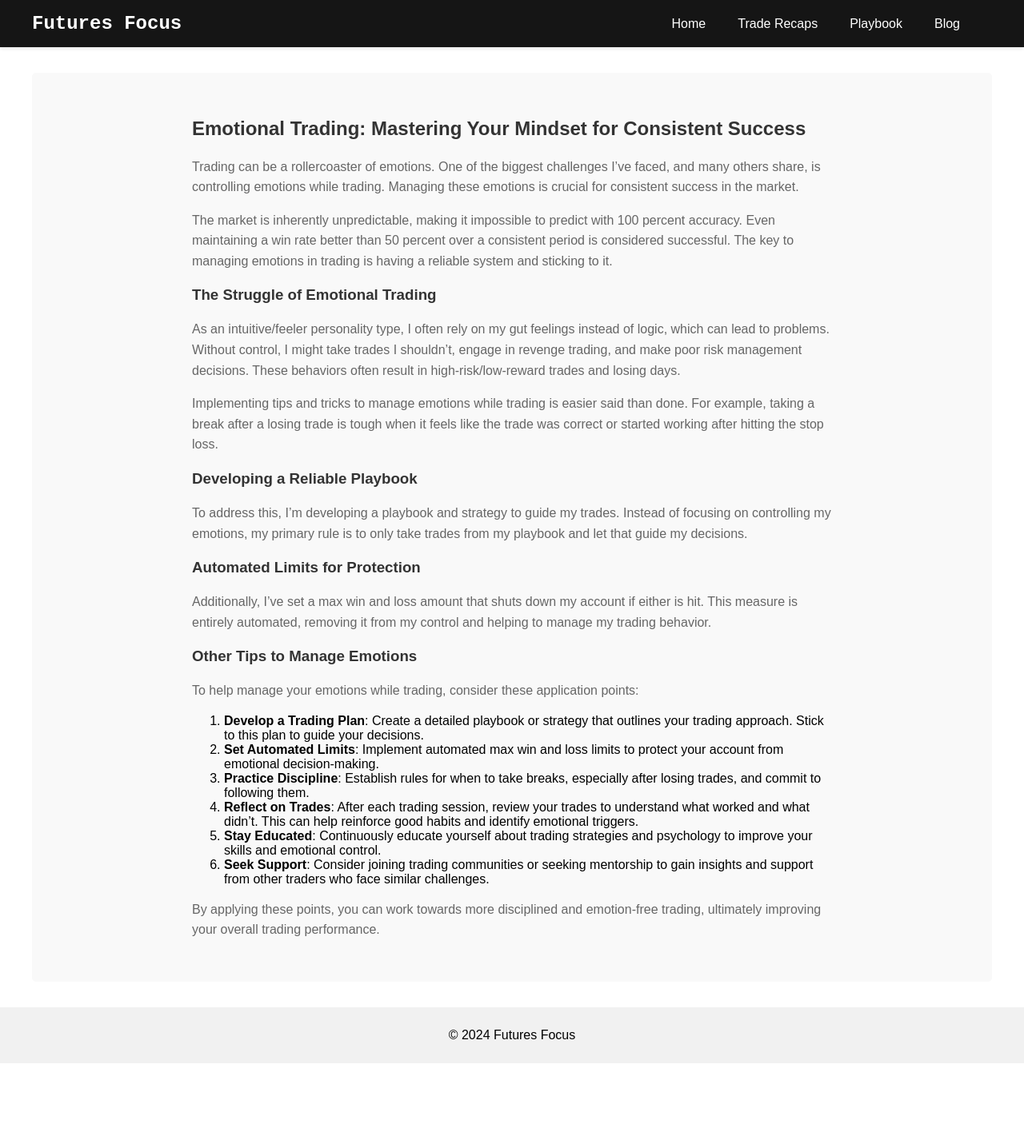
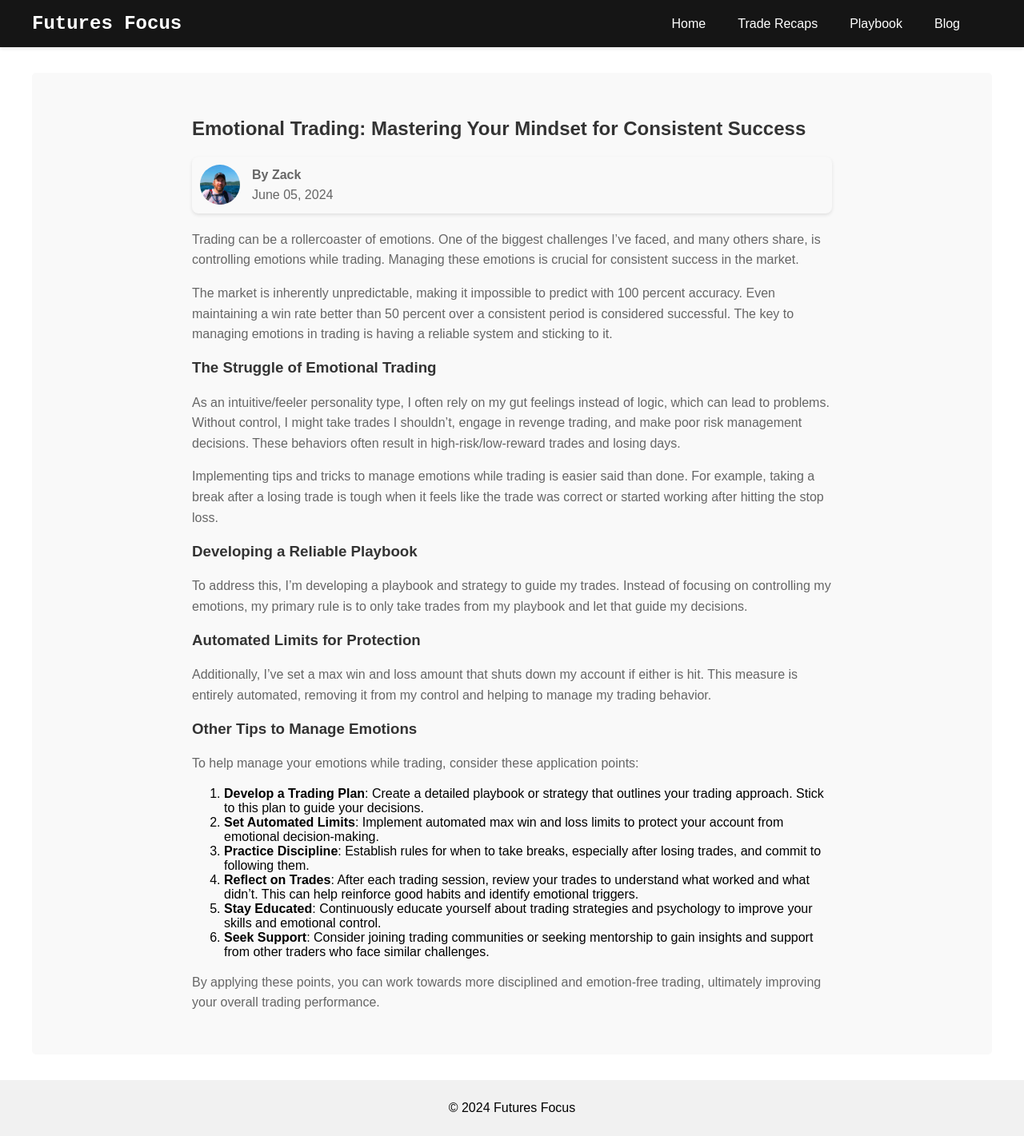
Before and after one commit to zackrylangford/daytrading-unplugged, a Jekyll site: the page built from _posts/2024-06-05-emotional-trading.md, in a window 1280 px wide. Shown: the whole page at 80% size. Built offline with Jekyll 4.4.1, drawn with Linux system fonts in a browser that asks for light colours; some web fonts are replaced; before the commit the page ends 1330 px from its top, so only the background shows below that.

Commit message:
added author info

```diff
--- a/_layouts/blog-post.html
+++ b/_layouts/blog-post.html
@@ -11,9 +11,17 @@ layout: default
   <link rel="stylesheet" href="{{ '/assets/css/blog-post.css' | relative_url }}">
 </head>
 
+<body>
   <main class="container">
     <article class="blog-post">
       <h1>{{ page.title }}</h1>
+      <div class="author-info">
+        <img src="{{ page.author.image | relative_url }}" alt="{{ page.author.name }} Thumbnail" class="author-thumbnail">
+        <div class="author-details">
+          <p class="author-name">By {{ page.author.name }}</p>
+          <p class="publish-date">{{ page.date | date: "%B %d, %Y" }}</p>
+        </div>
+      </div>
       {{ content }}
     </article>
   </main>
--- a/_posts/2024-06-05-emotional-trading.md
+++ b/_posts/2024-06-05-emotional-trading.md
@@ -3,6 +3,9 @@ layout: blog-post
 title: "Emotional Trading: Mastering Your Mindset for Consistent Success"
 date: 2024-06-05
 categories: psychology
+author:
+    name: Zack
+    image: "/assets/images/authors/zack.jpg"
 ---
 
 Trading can be a rollercoaster of emotions. One of the biggest challenges I’ve faced, and many others share, is controlling emotions while trading. Managing these emotions is crucial for consistent success in the market.
--- a/assets/css/blog-post.css
+++ b/assets/css/blog-post.css
@@ -37,3 +37,38 @@
   margin-right: auto;
   padding: 10px 0;
 }
+
+
+.author-info {
+  display: flex;
+  align-items: center;
+  margin-bottom: 20px;
+  padding: 10px;
+  background-color: #f9f9f9;
+  border-radius: 8px;
+  box-shadow: 0 2px 4px rgba(0,0,0,0.1);
+}
+
+.author-thumbnail {
+  width: 50px;
+  height: 50px;
+  border-radius: 50%;
+  margin-right: 15px;
+}
+
+.author-details {
+  flex: 1;
+}
+
+.author-name, .publish-date {
+  margin: 0;
+  color: #333;
+}
+
+.author-name {
+  font-weight: bold;
+}
+
+.publish-date {
+  color: #666;
+}
```
Also changed, not shown: assets/images/authors/zack.jpg (added).
